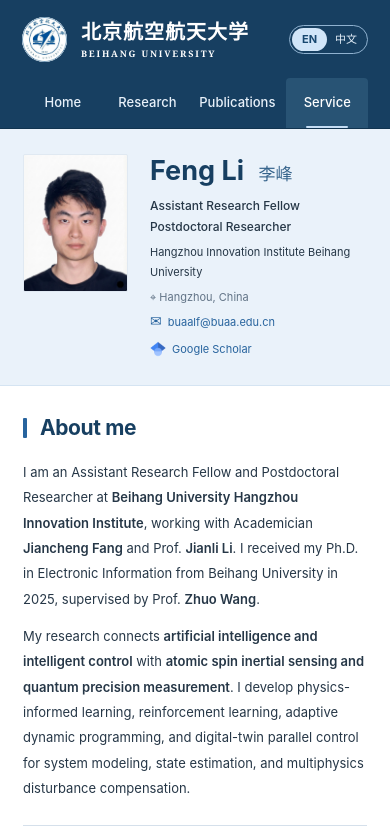
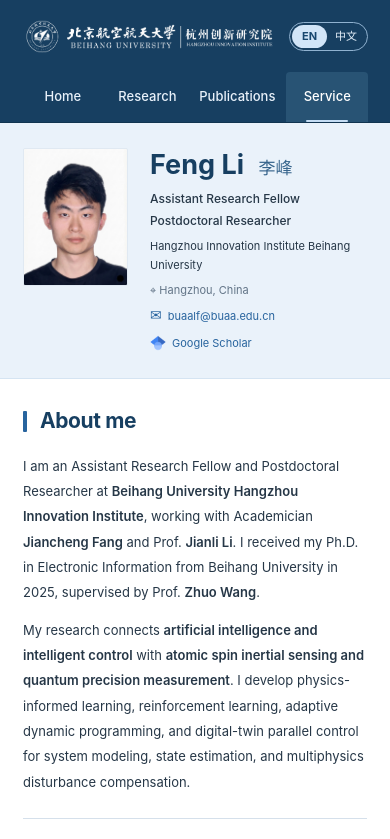
Before and after one commit to FonX1997/FonX1997.github.io, a plain HTML site: page index.html in a window 390 px wide. Shown: the top 839 px of the page. Drawn offline with Linux system fonts and the light colour scheme.

Commit message:
Display official Beihang and Hangzhou institute branding side by side

```diff
--- a/assets/style.css
+++ b/assets/style.css
@@ -29,13 +29,13 @@ strong { font-weight: 600; }
 img { max-width: 100%; }
 sup { font-size: .7em; }
 .site-header { position: sticky; top: 0; z-index: 20; background: var(--navy); border-bottom: 1px solid #113450; color: white; }
-.header-inner { display: flex; align-items: center; gap: 28px; max-width: 1360px; min-height: 88px; padding: 14px 32px; margin: auto; }
-.university-brand { display: flex; align-items: center; gap: 14px; color: white; flex-shrink: 0; }
-.university-brand:hover { text-decoration: none; }
-.university-seal { display: block; width: 56px; height: 56px; flex-shrink: 0; border-radius: 50%; background: white; }
-.university-wordmark { display: flex; flex-direction: column; gap: 3px; }
-.university-name-zh { font: 600 23px/1.3 'Kaiti SC', STKaiti, 'Songti SC', serif; letter-spacing: 2px; white-space: nowrap; }
-.university-name-en { font: 600 10px/1.4 Georgia, serif; letter-spacing: 2.5px; white-space: nowrap; }
+.header-inner { display: flex; align-items: center; gap: 24px; max-width: 1360px; min-height: 88px; padding: 8px 32px; margin: auto; }
+.institution-brands { position: relative; width: 470px; max-width: 100%; flex-shrink: 0; }
+.institution-logo { display: block; width: 100%; height: auto; }
+.institution-link { position: absolute; top: 0; bottom: 0; border-radius: 3px; }
+.institution-link:hover { background: #ffffff06; }
+.university-brand { left: 0; width: 62%; }
+.institute-brand { right: 0; width: 38%; }
 .site-header nav { display: flex; align-items: stretch; gap: 8px; margin-left: auto; }
 .site-header nav a { display: flex; align-items: center; justify-content: center; position: relative; padding: 10px 17px; color: #e8f1fa; font-size: 14px; font-weight: 550; white-space: nowrap; border-radius: 4px; transition: background .18s; }
 .site-header nav a:hover { text-decoration: none; background: #244f74; color: white; }
@@ -145,9 +145,7 @@ dialog::backdrop { background: #12304b66; }
 .visually-hidden { position: absolute; width: 1px; height: 1px; padding: 0; margin: -1px; overflow: hidden; clip: rect(0,0,0,0); white-space: nowrap; border: 0; }
 @media (max-width: 1100px) {
   .header-inner { gap: 17px; padding: 13px 24px; }
-  .university-name-zh { font-size: 21px; letter-spacing: 1px; }
-  .university-name-en { font-size: 9px; letter-spacing: 1.9px; }
-  .university-seal { width: 50px; height: 50px; }
+  .institution-brands { width: 410px; }
   .site-header nav { gap: 3px; }
   .site-header nav a { font-size: 13px; padding: 10px 12px; }
   .site-layout { grid-template-columns: 235px minmax(0,1fr); }
@@ -155,13 +153,16 @@ dialog::backdrop { background: #12304b66; }
   .profile-links { font-size: 12px; }
   .content-column { padding: 28px; }
 }
+@media (min-width: 821px) and (max-width: 960px) {
+  .institution-brands { width: 330px; }
+  .header-inner { gap: 14px; }
+  .site-header nav a { padding-left: 10px; padding-right: 10px; }
+}
 @media (max-width: 820px) {
   html { scroll-padding-top: 18px; }
   .site-header { position: static; }
   .header-inner { display: grid; grid-template-columns: minmax(0,1fr) auto; gap: 16px 12px; padding: 17px 22px 0; }
-  .university-seal { width: 45px; height: 45px; }
-  .university-name-zh { font-size: 20px; }
-  .university-name-en { font-size: 9px; letter-spacing: 1.8px; }
+  .institution-brands { width: 100%; }
   .site-header nav { grid-column: 1/-1; grid-row: 2; justify-content: space-between; width: 100%; gap: 3px; margin: 0; }
   .site-header nav a { flex: 1; font-size: 13px; padding: 12px 8px 14px; border-radius: 4px 4px 0 0; }
   .site-header nav a[aria-current]::after { bottom: 0; }
@@ -223,10 +224,6 @@ dialog::backdrop { background: #12304b66; }
 }
 @media (max-width: 380px) {
   .header-inner { padding: 14px 15px 0; gap: 14px 9px; }
-  .university-brand { gap: 9px; }
-  .university-seal { width: 37px; height: 37px; }
-  .university-name-zh { font-size: 16px; letter-spacing: .5px; }
-  .university-name-en { font-size: 7px; letter-spacing: 1.4px; }
   .language-switch button { min-width: 29px; padding: 2px 5px; font-size: 10px; }
   .site-header nav a { padding-left: 5px; padding-right: 5px; font-size: 11px; }
   .profile-inner { grid-template-columns: 83px minmax(0,1fr); gap: 0 16px; padding: 21px 17px; }
--- a/index.html
+++ b/index.html
@@ -1,16 +1,17 @@
 <!doctype html>
 <html lang="en"><head><meta charset="utf-8"><meta name="viewport" content="width=device-width,initial-scale=1">
 <title>Feng Li | Beihang University</title><meta name="description" content="Feng Li (李峰), Assistant Research Fellow and Postdoctoral Researcher at Beihang University Hangzhou Innovation Institute. AI, intelligent control, and quantum precision sensing.">
-<link rel="icon" href="assets/beihang-seal.jpg?v=5301e7c4b6" type="image/jpeg" sizes="451x451"><link rel="icon" href="assets/favicon.svg?v=5301e7c4b6" type="image/svg+xml" sizes="any"><link rel="stylesheet" href="assets/style.css?v=965b4f49c9">
+<link rel="icon" href="assets/beihang-seal.jpg?v=5301e7c4b6" type="image/jpeg" sizes="451x451"><link rel="icon" href="assets/favicon.svg?v=5301e7c4b6" type="image/svg+xml" sizes="any"><link rel="stylesheet" href="assets/style.css?v=7f55d94847">
 <script>try{document.documentElement.lang=localStorage.getItem('feng-li-language')==='zh'?'zh':'en'}catch{}</script>
 <script defer src="assets/publications.js?v=2ffc577b8e"></script><script defer src="assets/main.js?v=169845bc36"></script>
 <meta property="og:title" content="Feng Li | Beihang University"><meta property="og:description" content="Artificial intelligence, intelligent control, and quantum precision sensing."><meta property="og:type" content="website"><meta property="og:image" content="https://fonx1997.github.io/assets/portrait.jpg">
 <link rel="canonical" href="https://fonx1997.github.io/"></head>
 <body data-page="home"><a class="skip-link" href="#main"><span data-lang="en">Skip to content</span><span data-lang="zh">跳转到正文</span></a>
-<header class="site-header"><div class="header-inner"><a class="university-brand" href="https://www.buaa.edu.cn/" target="_blank" rel="noopener noreferrer" aria-label="北京航空航天大学 / Beihang University">
-        <img class="university-seal" src="assets/beihang-seal.jpg" width="56" height="56" alt="北京航空航天大学校徽 / Beihang University emblem">
-        <span class="university-wordmark"><span class="university-name-zh">北京航空航天大学</span><span class="university-name-en">BEIHANG UNIVERSITY</span></span>
-      </a><nav aria-label="Main navigation"><a href="index.html" data-nav="home" aria-current="page"><span data-lang="en">Home</span><span data-lang="zh">首页</span></a><a href="research.html" data-nav="research"><span data-lang="en">Research</span><span data-lang="zh">研究方向</span></a><a href="publications.html" data-nav="publications"><span data-lang="en">Publications</span><span data-lang="zh">学术论文</span></a><a href="index.html#service" data-nav="service"><span data-lang="en">Service</span><span data-lang="zh">学术服务</span></a></nav>
+<header class="site-header"><div class="header-inner"><div class="institution-brands" role="group" aria-label="所属单位 / Affiliated institutions">
+        <img class="institution-logo" src="assets/beihang-hzii-logo.png" width="2745" height="416" alt="">
+        <a class="institution-link university-brand" href="https://www.buaa.edu.cn/" target="_blank" rel="noopener noreferrer" aria-label="北京航空航天大学 / Beihang University"></a>
+        <a class="institution-link institute-brand" href="https://hzii.buaa.edu.cn/" target="_blank" rel="noopener noreferrer" aria-label="北京航空航天大学杭州创新研究院 / Beihang University Hangzhou Innovation Institute"></a>
+      </div><nav aria-label="Main navigation"><a href="index.html" data-nav="home" aria-current="page"><span data-lang="en">Home</span><span data-lang="zh">首页</span></a><a href="research.html" data-nav="research"><span data-lang="en">Research</span><span data-lang="zh">研究方向</span></a><a href="publications.html" data-nav="publications"><span data-lang="en">Publications</span><span data-lang="zh">学术论文</span></a><a href="index.html#service" data-nav="service"><span data-lang="en">Service</span><span data-lang="zh">学术服务</span></a></nav>
 <div class="language-switch" role="group" aria-label="Website language"><button type="button" data-set-language="en" aria-label="Read in English">EN</button><button type="button" data-set-language="zh" aria-label="切换为中文">中文</button></div></div></header>
 <div class="site-layout"><aside class="profile" aria-label="Researcher profile"><div class="profile-inner">
       <a class="portrait-link" href="index.html" aria-label="Feng Li homepage"><img class="portrait" src="assets/portrait.jpg" width="180" height="237" alt="Feng Li / 李峰"></a>
--- a/tools/check_site.mjs
+++ b/tools/check_site.mjs
@@ -21,7 +21,7 @@ try {
   assert.equal(await page.locator('.cv-links, a[href*="assets/cv/"]').count(),0);
   assert.equal(await page.locator('a[href*="github.com/FonX1997"]').count(),0);
   assert.ok(await page.locator('.portrait').evaluate(image=>image.complete && image.naturalWidth>0));
-  assert.ok(await page.locator('.university-seal').evaluate(image=>image.complete && image.naturalWidth>0));
+  assert.ok(await page.locator('.institution-logo').evaluate(image=>image.complete && image.naturalWidth>0));
   await page.screenshot({path:path.join(output,'desktop-home.png'),fullPage:true});
   await page.screenshot({path:path.join(output,'desktop-home-first-screen.png')});
   await page.getByRole('button',{name:'切换为中文'}).click();
@@ -106,7 +106,7 @@ try {
   for(const filename of ['index.html','research.html','publications.html']){
     await phone.goto(`${base}/${filename}`,{waitUntil:'networkidle'});
     await phone.getByRole('button',{name:'切换为中文'}).click();
-    assert.ok(await phone.locator('.university-seal').evaluate(image=>image.complete && image.naturalWidth>0));
+    assert.ok(await phone.locator('.institution-logo').evaluate(image=>image.complete && image.naturalWidth>0));
     const bounds = await phone.evaluate(()=>({width:document.documentElement.scrollWidth,viewport:innerWidth}));
     assert.ok(bounds.width<=bounds.viewport,JSON.stringify({filename,...bounds}));
     await phone.screenshot({path:path.join(output,`mobile-${filename.replace('.html','')}.png`),fullPage:true});
```
Also changed, not shown: publications.html (+6 -5 lines), research.html (+6 -5 lines), assets/beihang-hzii-logo.png (added), 3 other files.
